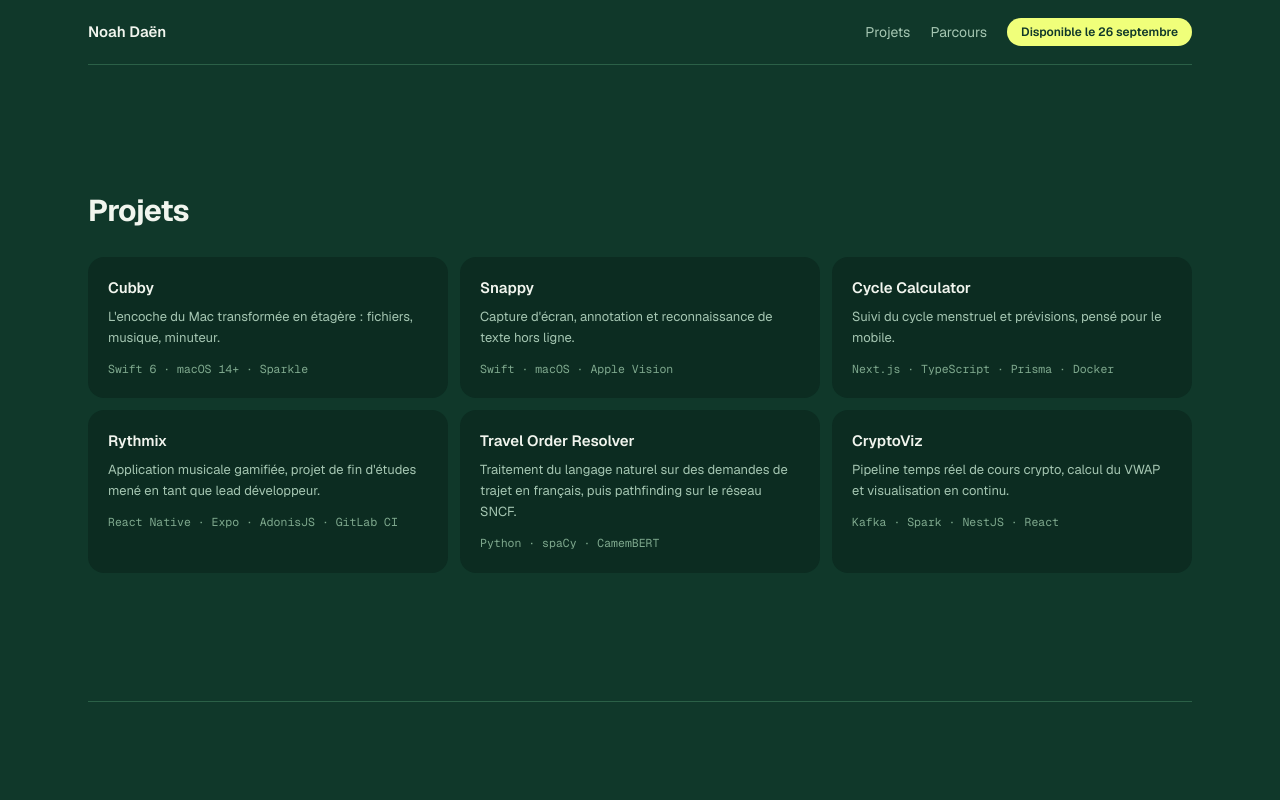
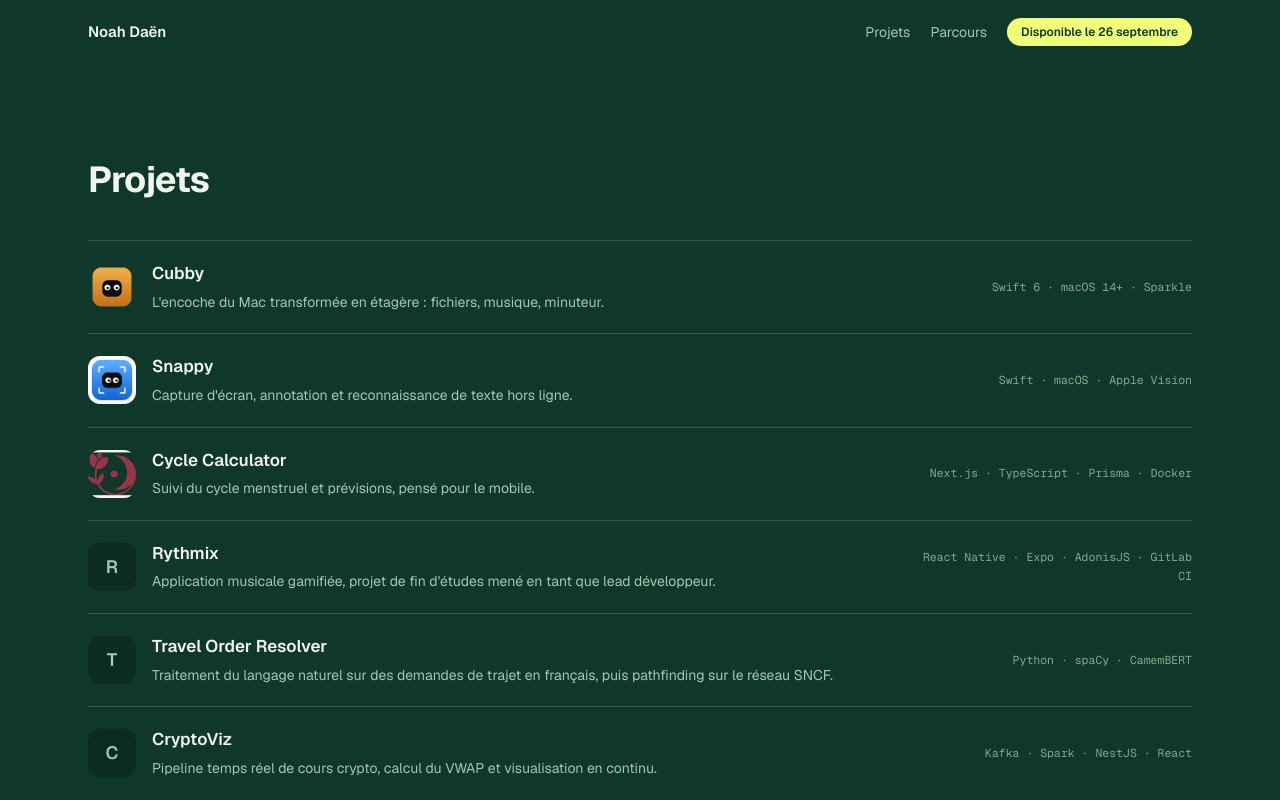
Before and after one commit to ndaen/portfolio, a Next.js app: page /projets in a window 1280 px wide. Shown: the top 800 px of the page. Built offline with nearby package versions, Linux system fonts and the light colour scheme.

Commit message:
feat: show project index as a list

```diff
--- a/src/app/projets/page.tsx
+++ b/src/app/projets/page.tsx
@@ -1,11 +1,11 @@
 import path from 'node:path'
 import type { Metadata } from 'next'
 import { listerProjets } from '@/lib/projets'
-import { CartesProjets } from '@/components/CartesProjets'
+import { ListeProjets } from '@/components/ListeProjets'
 
 export const metadata: Metadata = { title: 'Projets | Noah Daën' }
 
 export default function IndexProjets() {
   const projets = listerProjets(path.join(process.cwd(), 'content/projets'))
-  return <CartesProjets projets={projets} niveauTitre="h1" />
+  return <ListeProjets projets={projets} />
 }
--- a/src/components/CartesProjets.tsx
+++ b/src/components/CartesProjets.tsx
@@ -2,22 +2,12 @@ import Link from 'next/link'
 import type { Projet } from '@/lib/projets'
 import { RepereSection } from '@/components/RepereSection'
 
-export function CartesProjets({
-  projets,
-  niveauTitre = 'h2',
-  repere,
-}: {
-  projets: Projet[]
-  niveauTitre?: 'h1' | 'h2'
-  repere?: string
-}) {
-  const Titre = niveauTitre
-  const TitreCarte = niveauTitre === 'h1' ? 'h2' : 'h3'
+export function CartesProjets({ projets, repere }: { projets: Projet[]; repere?: string }) {
   return (
     <section className="mx-auto max-w-6xl px-4 sm:px-6">
       <div className="border-t border-line py-(--espace-section)">
         {repere && <RepereSection numero={repere} libelle="Sélection" />}
-        <Titre className="text-2xl font-bold tracking-tight sm:text-3xl">Projets</Titre>
+        <h2 className="text-2xl font-bold tracking-tight sm:text-3xl">Projets</h2>
         <ul className="mt-7 grid grid-cols-1 gap-3 md:grid-cols-2 lg:grid-cols-3">
           {projets.map((p) => (
             <li key={p.slug} className="apparition h-full">
@@ -25,7 +15,7 @@ export function CartesProjets({
                 href={`/projets/${p.slug}`}
                 className="block h-full rounded-2xl bg-surface p-5 transition-transform hover:-translate-y-0.5 motion-reduce:hover:translate-y-0"
               >
-                <TitreCarte className="text-[15px] font-semibold">{p.titre}</TitreCarte>
+                <h3 className="text-[15px] font-semibold">{p.titre}</h3>
                 <p className="mt-1.5 text-[13px] leading-relaxed text-muted">{p.resume}</p>
                 <p className="mt-3 font-mono text-[11.5px] leading-relaxed text-meta">{p.stack.join(' · ')}</p>
               </Link>
--- /dev/null
+++ b/src/components/ListeProjets.tsx
@@ -0,0 +1,40 @@
+import Image from 'next/image'
+import Link from 'next/link'
+import type { Projet } from '@/lib/projets'
+
+/** Index `/projets` : une ligne par projet, vignette, titre et stack alignée à droite. */
+export function ListeProjets({ projets }: { projets: Projet[] }) {
+  return (
+    <section className="mx-auto max-w-6xl px-4 pt-16 pb-(--espace-section) sm:px-6 sm:pt-24">
+      <h1 className="text-3xl font-bold tracking-tight sm:text-4xl">Projets</h1>
+      <ul className="mt-10 border-t border-line">
+        {projets.map((p) => (
+          <li key={p.slug} className="apparition border-b border-line">
+            <Link
+              href={`/projets/${p.slug}`}
+              className="group grid grid-cols-[48px_1fr] items-center gap-x-4 gap-y-2 py-5 md:grid-cols-[48px_1fr_minmax(0,18rem)]"
+            >
+              {p.icone ? (
+                <Image src={p.icone} alt="" width={48} height={48} className="rounded-xl" />
+              ) : (
+                <span
+                  aria-hidden="true"
+                  className="flex size-12 items-center justify-center rounded-xl bg-surface text-lg font-semibold text-muted"
+                >
+                  {p.titre.charAt(0)}
+                </span>
+              )}
+              <div>
+                <h2 className="text-[17px] font-semibold group-hover:text-accent">{p.titre}</h2>
+                <p className="mt-1 text-[14px] leading-relaxed text-muted">{p.resume}</p>
+              </div>
+              <p className="col-start-2 font-mono text-[11.5px] leading-relaxed text-meta md:col-start-3 md:text-right">
+                {p.stack.join(' · ')}
+              </p>
+            </Link>
+          </li>
+        ))}
+      </ul>
+    </section>
+  )
+}
```
